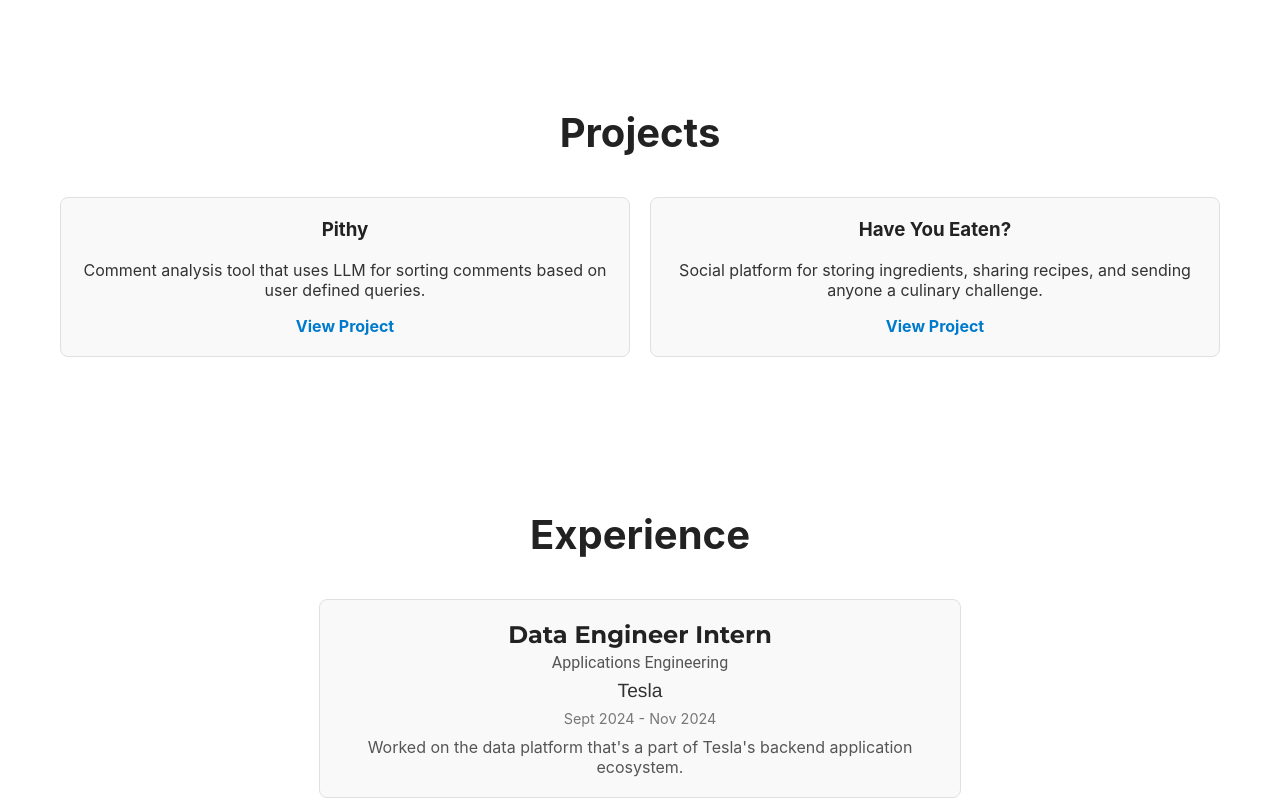
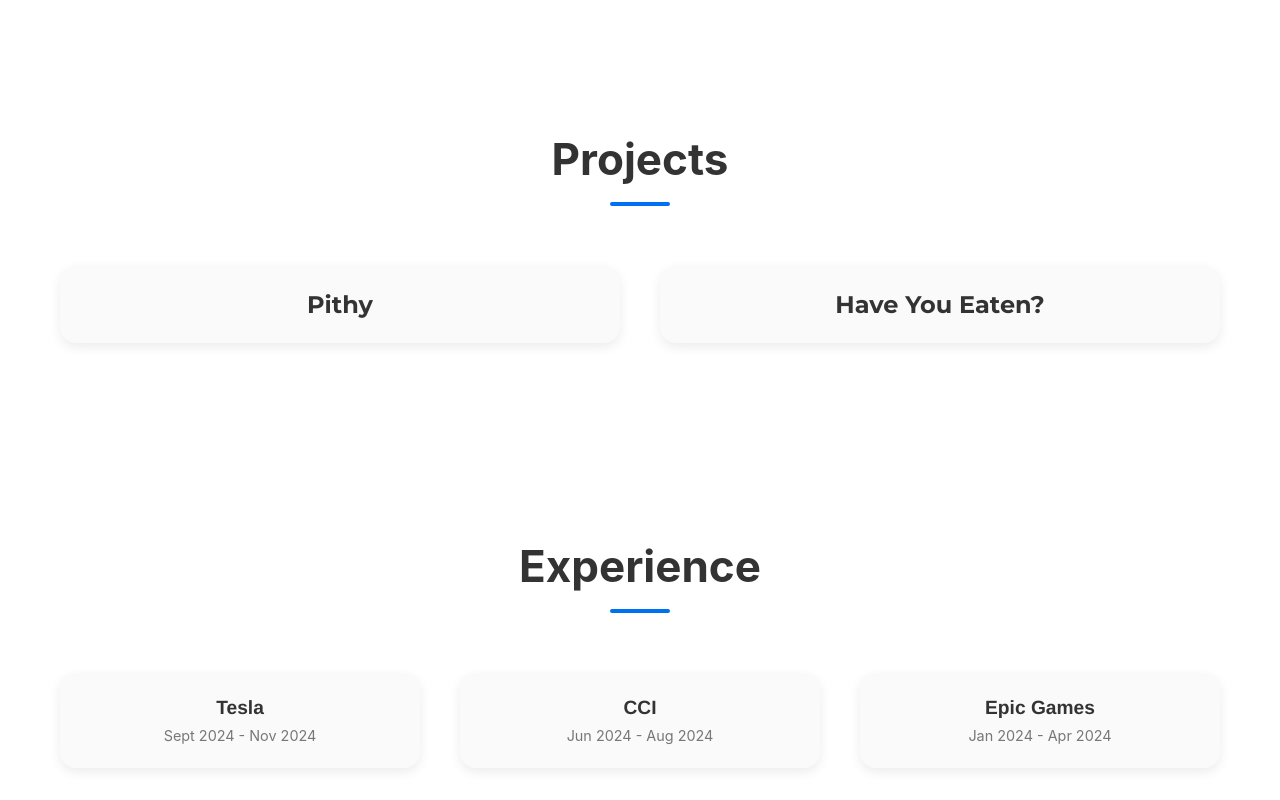
Before and after one commit to jayfeng20/jayfeng-website, a React (Create React App) app: page / in a window 1280 px wide. Shown: the part 520-1320 px from the top of the page. Built offline with nearby package versions, Linux system fonts and the light colour scheme.

Commit message:
change card style

```diff
--- a/src/components/Experience.js
+++ b/src/components/Experience.js
@@ -1,52 +1,58 @@
+/* src/components/Experience.jsx */
 import React from "react";
 import "../styles/Experience.css";
 
-const Experience = () => {
 const experiences = [
   {
-      title: "Data Engineer Intern, Applications Engineering",
+    title: "Data Engineer Intern",
+    team: "Applications Engineering",
     company: "Tesla",
+    companyLink: "https://www.tesla.com",
     duration: "Sept 2024 - Nov 2024",
     description:
-        "Worked on the data platform that's a part of Tesla's backend application ecosystem.",
+      "Optimized data platform components integral to Tesla’s backend application ecosystem.",
   },
   {
-      title: "Data Engineer Intern, Data Science",
-      company: "Castleton Commodities International",
+    title: "Data Engineer Intern",
+    team: "Data Science",
+    company: "CCI",
+    companyLink: "https://www.cci.com",
     duration: "Jun 2024 - Aug 2024",
     description:
       "Created infrastructure for automatic ML model (XGBoost) generation based on dataset-related parameters.",
   },
   {
-      title: "Software Engineer Intern, Data Platform",
+    title: "Software Engineer Intern",
+    team: "Data Platform",
     company: "Epic Games",
+    companyLink: "https://www.epicgames.com",
     duration: "Jan 2024 - Apr 2024",
     description:
       "Worked with various key backend data services that make up the core of Epic Games' data infrastructure.",
   },
-    // Add additional experiences as needed.
 ];
 
-  return (
+const Experience = () => (
   <section className="experience" id="experience">
     <h2>Experience</h2>
     <div className="experience-list">
-        {experiences.map((exp, index) => {
-          // Split title into job title and team if a comma exists
-          const [jobTitle, team] = exp.title.split(",");
-          return (
-            <div className="experience-item" key={index}>
-              <h3 className="experience-title">{jobTitle.trim()}</h3>
-              {team && <span className="experience-team">{team.trim()}</span>}
-              <span className="experience-company">{exp.company}</span>
+      {experiences.map((exp, idx) => (
+        <div className="experience-item" key={idx}>
+          <span className="experience-company">
+            <a href={exp.companyLink} target="_blank" rel="noopener noreferrer">
+              {exp.company}
+            </a>
+          </span>
           <span className="duration">{exp.duration}</span>
+          <div className="experience-details">
+            <h3 className="experience-title">{exp.title}</h3>
+            {exp.team && <span className="experience-team">{exp.team}</span>}
             <p className="experience-description">{exp.description}</p>
           </div>
-          );
-        })}
+        </div>
+      ))}
     </div>
   </section>
 );
-};
 
 export default Experience;
--- a/src/components/Footer.js
+++ b/src/components/Footer.js
@@ -4,7 +4,7 @@ import { MdEmail } from "react-icons/md";
 import "../styles/Footer.css";
 
 const Footer = () => (
-  <footer className="footer">
+  <footer className="footer" id="footer">
     <div className="footer-inner">
       <div className="footer-contact">
         <a
--- a/src/components/Header.js
+++ b/src/components/Header.js
@@ -20,6 +20,9 @@ function Header() {
             <li>
               <a href="#experience">EXPERIENCE</a>
             </li>
+            <li>
+              <a href="#footer">CONTACT</a>
+            </li>
           </ul>
         </nav>
       </div>
--- a/src/components/Projects.js
+++ b/src/components/Projects.js
@@ -1,7 +1,6 @@
 import React from "react";
 import "../styles/Projects.css";
 
-const Projects = () => {
 const projects = [
   {
     title: "Pithy",
@@ -17,22 +16,25 @@ const Projects = () => {
   },
 ];
 
-  return (
+const Projects = () => (
   <section className="projects" id="projects">
     <h2>Projects</h2>
     <div className="projects-grid">
-        {projects.map((project, index) => (
-          <div className="project-card" key={index}>
-            <h3>{project.title}</h3>
-            <p>{project.description}</p>
-            <a href={project.link} target="_blank" rel="noopener noreferrer">
+      {projects.map((proj, idx) => (
+        <div className="project-card" key={idx}>
+          <h3 className="project-title">{proj.title}</h3>
+          <div className="project-details">
+            <p className="project-description">{proj.description}</p>
+            <div className="project-link">
+              <a href={proj.link} target="_blank" rel="noopener noreferrer">
                 View Project
               </a>
+            </div>
+          </div>
         </div>
       ))}
     </div>
   </section>
 );
-};
 
 export default Projects;
--- a/src/styles/Experience.css
+++ b/src/styles/Experience.css
@@ -1,85 +1,138 @@
-/* Overall Experience Section */
+:root {
+  --bg-color: #ffffff;
+  --card-bg: #fafafa;
+  --text-color: #333333;
+  --secondary-text: #777777;
+  --accent-color: #0070f3;
+  --card-shadow: rgba(0, 0, 0, 0.08);
+}
+
 .experience {
-  padding: 60px 20px;
-  background-color: #ffffff;
-  color: #333;
+  padding: 80px 20px;
+  background-color: var(--bg-color);
+  color: var(--text-color);
   text-align: center;
 }
 
 .experience h2 {
-  font-size: 2.5rem;
-  margin-bottom: 40px;
-  color: #222;
+  font-size: 2.75rem;
+  margin-bottom: 60px;
+  position: relative;
 }
 
-/* Experience list: one card per row, centered horizontally */
+.experience h2::after {
+  content: "";
+  display: block;
+  width: 60px;
+  height: 4px;
+  background-color: var(--accent-color);
+  margin: 16px auto 0;
+  border-radius: 2px;
+}
+
 .experience-list {
   display: grid;
-  grid-template-columns: 1fr;
-  gap: 20px;
-  justify-items: center;
+  grid-template-columns: repeat(auto-fit, minmax(280px, 1fr));
+  gap: 40px;
+  max-width: 1200px;
+  margin: 0 auto;
 }
 
-/* Each experience card styling as a flex container */
 .experience-item {
+  background-color: var(--card-bg);
+  border-radius: 16px;
+  box-shadow: 0 4px 12px var(--card-shadow);
+  transition: transform 0.3s ease, box-shadow 0.3s ease;
   display: flex;
   flex-direction: column;
-  justify-content: flex-start; /* Ensures content starts at the top of the card */
-  align-items: center; /* Centers content horizontally */
-  width: 100%;
-  max-width: 600px; /* Limit width for readability */
-  padding: 20px;
-  background-color: #f9f9f9;
-  border: 1px solid #e0e0e0;
-  border-radius: 8px;
-  transition: transform 0.3s ease;
+  align-items: center;
   text-align: center;
+  cursor: pointer;
+  overflow: hidden;
+  padding: 24px;
 }
 
 .experience-item:hover {
-  transform: translateY(-5px);
+  transform: translateY(-10px);
+  box-shadow: 0 12px 24px var(--card-shadow);
 }
 
-/* Job Title Styling – ensure no extra top margin */
+.experience-company {
+  font-family: "Helvetica Neue", Arial, sans-serif;
+  font-size: 1.2rem;
+  font-weight: 600;
+  color: var(--text-color);
+  margin-bottom: 8px;
+}
+
+.experience-company a {
+  color: inherit;
+  text-decoration: none;
+  position: relative;
+  padding-bottom: 2px;
+  transition: color 0.3s ease;
+}
+.experience-company a::after {
+  content: "";
+  position: absolute;
+  left: 0;
+  bottom: 0;
+  width: 100%;
+  height: 2px;
+  background-color: var(--accent-color);
+  transform: scaleX(0);
+  transform-origin: left;
+  transition: transform 0.3s ease;
+}
+.experience-company a:hover {
+  color: var(--accent-color);
+}
+.experience-company a:hover::after {
+  transform: scaleX(1);
+}
+
+.duration {
+  font-size: 0.9rem;
+  color: var(--secondary-text);
+  margin-bottom: 0;
+  padding-top: 100;
+}
+
+.experience-details {
+  max-height: 0;
+  opacity: 0;
+  overflow: hidden;
+  transition: max-height 0.4s ease, opacity 0.4s ease;
+  width: 100%;
+}
+
+.experience-item:hover .experience-details {
+  max-height: 400px;
+  opacity: 1;
+  margin-top: 16px;
+}
+
 .experience-title {
-  margin: 0; /* Remove default top margin */
+  margin: 0;
   font-family: "Montserrat", sans-serif;
-  font-size: 1.5rem;
+  font-size: 1rem;
   font-weight: 700;
-  color: #222;
+  color: var(--text-color);
   margin-bottom: 4px;
 }
 
-/* Team Styling – distinguishes the team from the title */
 .experience-team {
   display: block;
   font-family: "Roboto", sans-serif;
   font-size: 1rem;
-  color: #555;
-  margin-bottom: 8px;
+  color: var(--text-color);
+  font-weight: 500;
+  margin-bottom: 12px;
 }
 
-/* Company Styling */
-.experience-company {
-  display: block;
-  font-family: "Helvetica Neue", Helvetica, Arial, sans-serif;
-  font-size: 1.2rem;
-  color: #333;
-  font-weight: 500;
-  margin-bottom: 8px;
-}
-
-/* Duration Styling */
-.duration {
-  display: block;
-  font-size: 0.9rem;
-  color: #777;
-  margin-bottom: 10px;
-}
-
-/* Description Styling */
 .experience-description {
   font-size: 1rem;
-  color: #555;
+  color: var(--secondary-text);
+  line-height: 1.6;
   margin: 0;
 }
--- a/src/styles/Footer.css
+++ b/src/styles/Footer.css
@@ -3,7 +3,6 @@
   width: 100%;
   background: #fff;
   border-top: 1px solid #e0e0e0;
-  /* no position hack needed unless you want it fixed */
 }
 
 /* 2) centered, constrained content */
--- a/src/styles/Projects.css
+++ b/src/styles/Projects.css
@@ -1,46 +1,109 @@
+@import "./Experience.css"; /* reuse variables and base styles */
+
 .projects {
-  padding: 60px 20px;
-  background-color: #ffffff;
-  color: #333;
+  padding: 80px 20px;
+  background-color: var(--bg-color);
+  color: var(--text-color);
   text-align: center;
 }
 
 .projects h2 {
-  font-size: 2.5rem;
-  margin-bottom: 40px;
-  color: #222; /* Blackish grey for the section heading */
+  font-size: 2.75rem;
+  margin-bottom: 60px;
+  position: relative;
+}
+
+.projects h2::after {
+  content: "";
+  display: block;
+  width: 60px;
+  height: 4px;
+  background-color: var(--accent-color);
+  margin: 16px auto 0;
+  border-radius: 2px;
 }
 
 .projects-grid {
   display: grid;
-  grid-template-columns: repeat(auto-fit, minmax(250px, 1fr));
-  gap: 20px;
+  grid-template-columns: repeat(auto-fit, minmax(280px, 1fr));
+  gap: 40px;
+  max-width: 1200px;
+  margin: 0 auto;
 }
 
 .project-card {
-  padding: 20px;
-  background-color: #f9f9f9;
-  border: 1px solid #e0e0e0;
-  border-radius: 8px;
+  background-color: var(--card-bg);
+  border-radius: 16px;
+  padding: 24px;
+  box-shadow: 0 4px 12px var(--card-shadow);
+  transition: transform 0.3s ease, box-shadow 0.3s ease;
+  display: flex;
+  flex-direction: column;
+  align-items: center;
+  text-align: center;
+  cursor: pointer;
+  overflow: hidden;
+}
+
+.project-card:hover {
+  transform: translateY(-10px);
+  box-shadow: 0 12px 24px var(--card-shadow);
+}
+
+.project-title {
+  margin: 0;
+  font-family: "Montserrat", sans-serif;
+  font-size: 1.5rem;
+  font-weight: 700;
+  color: var(--text-color);
+}
+
+.project-details {
+  max-height: 0;
+  opacity: 0;
+  overflow: hidden;
+  transition: max-height 0.4s ease, opacity 0.4s ease;
+  width: 100%;
+}
+
+.project-card:hover .project-details {
+  max-height: 300px; /* adjust for content length */
+  opacity: 1;
+  margin-top: 16px;
+}
+
+.project-description {
+  font-size: 1rem;
+  color: var(--secondary-text);
+  line-height: 1.6;
+  margin: 0 0 16px;
+}
+
+.project-link a {
+  color: var(--accent-color);
+  text-decoration: none;
+  position: relative;
+  padding-bottom: 2px;
+  transition: color 0.3s ease;
+}
+
+.project-link a::after {
+  content: "";
+  position: absolute;
+  left: 0;
+  bottom: 0;
+  width: 100%;
+  height: 2px;
+  background-color: var(--accent-color);
+  transform: scaleX(0);
+  transform-origin: left;
   transition: transform 0.3s ease;
 }
 
-.project-card:hover {
-  transform: translateY(-5px);
+.project-link a:hover {
+  color: var(--accent-color);
 }
 
-.project-card h3 {
-  margin-top: 0;
-  color: #222; /* Blackish grey titles */
+.project-link a:hover::after {
+  transform: scaleX(1);
 }
-
-.project-card a {
-  color: #007acc; /* Clickable link color */
-  text-decoration: none;
-  font-weight: bold;
-  transition: color 0.3s ease;
-}
-
-.project-card a:hover {
-  color: #005fa3; /* Darker blue on hover */
-}
```
Lines whose indentation alone changed are shown as unchanged.
